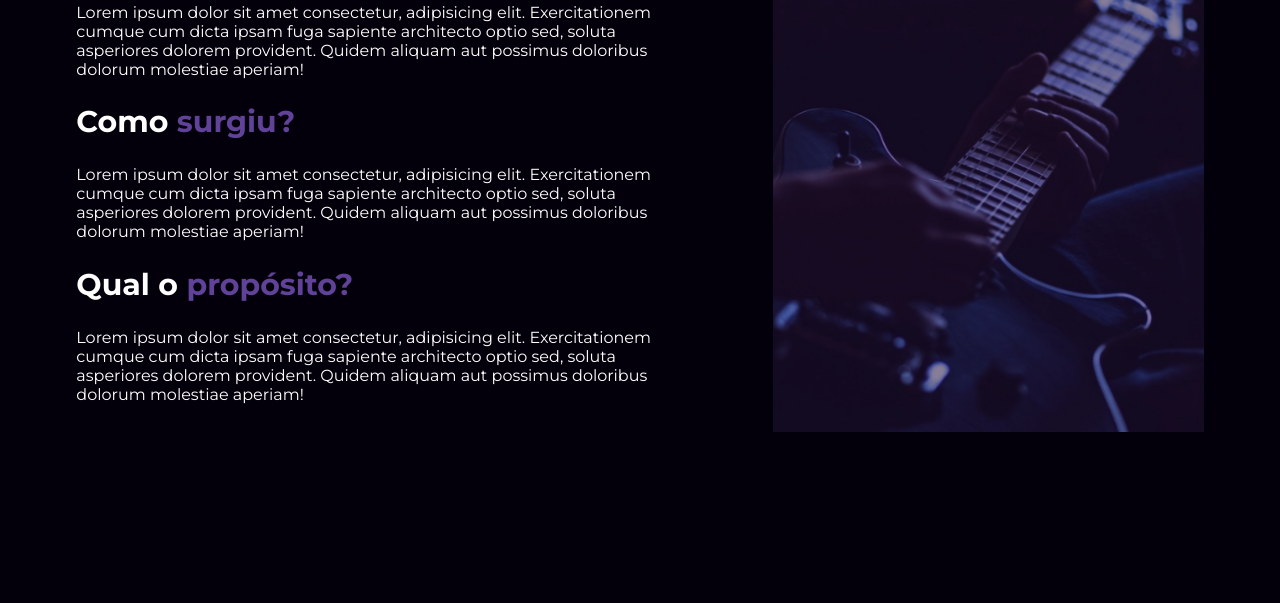
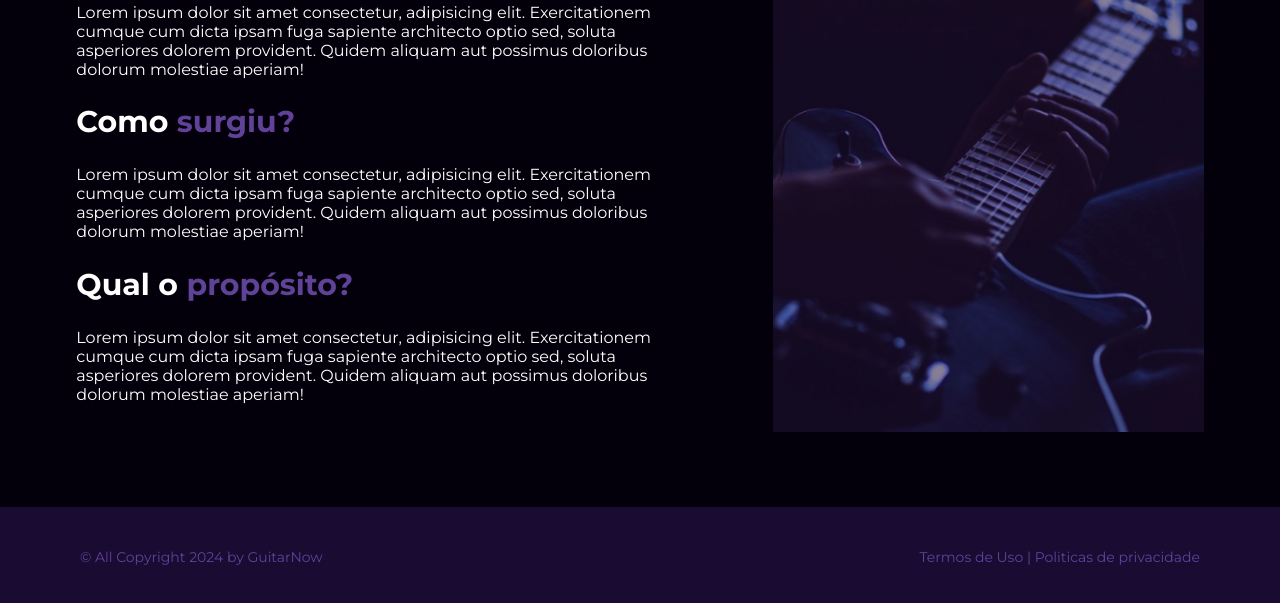
Before and after one commit to CaioViveiros/GuitarHow, a plain HTML site: page Website/Website/index.html in a window 1280 px wide. Shown: the part 2509-3112 px from the top of the page. Before the commit the page ends 2961 px from the top, so only its background shows below. Drawn offline with Linux system fonts and the light colour scheme.

Commit message:
Adicionado footer ao website

```diff
--- a/Website/Website/index.html
+++ b/Website/Website/index.html
@@ -41,7 +41,7 @@
                     sapiente architecto optio sed, soluta asperiores dolorem provident. Quidem aliquam aut possimus
                     doloribus dolorum molestiae aperiam!
                 </p>
-                <h2>Qual o <span> propósito?</span></h2>
+                <h2>Qual o <span>propósito?</span></h2>
                 <p>
                     Lorem ipsum dolor sit amet consectetur, adipisicing elit. Exercitationem cumque cum dicta ipsam fuga
                     sapiente architecto optio sed, soluta asperiores dolorem provident. Quidem aliquam aut possimus
@@ -102,7 +102,10 @@
             <img src="../Imagens/imagem_sobre.png">
         </div>
     </div>
-    <footer></footer>
+    <footer>
+        <p>© All Copyright 2024 by GuitarNow</p>
+        <p>Termos de Uso | Politicas de privacidade</p>
+    </footer>
 </body>
 
 </html>
--- a/Website/Website/style.css
+++ b/Website/Website/style.css
@@ -124,8 +124,21 @@ a:hover {
     max-width: 600px;
     max-height: 600px;
 }
-.footer {
+footer {
     width: 100%;
-    background-color: red;
-    height: 20px;
+    height: 100px;
+    margin-top: 55px;
+    background-color: #190B32;
+    display: flex;
+    justify-content: space-between;
+    align-items: center;
 }
+footer:hover {
+    cursor: pointer;
+}
+footer p{
+    color: #604299;
+    font-size: 14px;
+    margin-left: 80px;
+    margin-right: 80px;
+}
```
